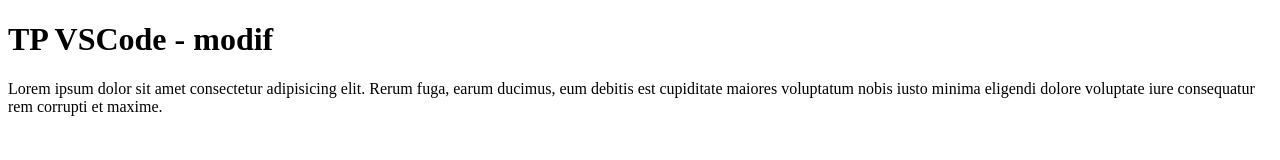
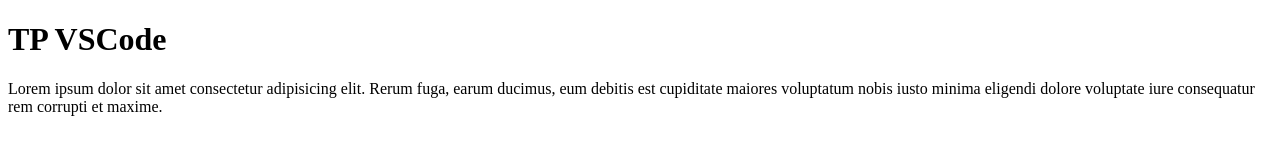
Before and after one commit to ppierre/tp-vscode, a plain HTML site: page index.html in a window 1280 px wide. Drawn offline with Linux system fonts and the light colour scheme.

Commit message:
sup modif

```diff
--- a/index.html
+++ b/index.html
@@ -9,7 +9,7 @@
 </head>
 
 <body>
-    <h1>TP VSCode - modif</h1>
+    <h1>TP VSCode</h1>
     <p>Lorem ipsum dolor sit amet consectetur adipisicing elit. Rerum fuga, earum ducimus, eum debitis est cupiditate
         maiores voluptatum nobis iusto minima eligendi dolore voluptate iure consequatur rem corrupti et maxime.</p>
 </body>
```
